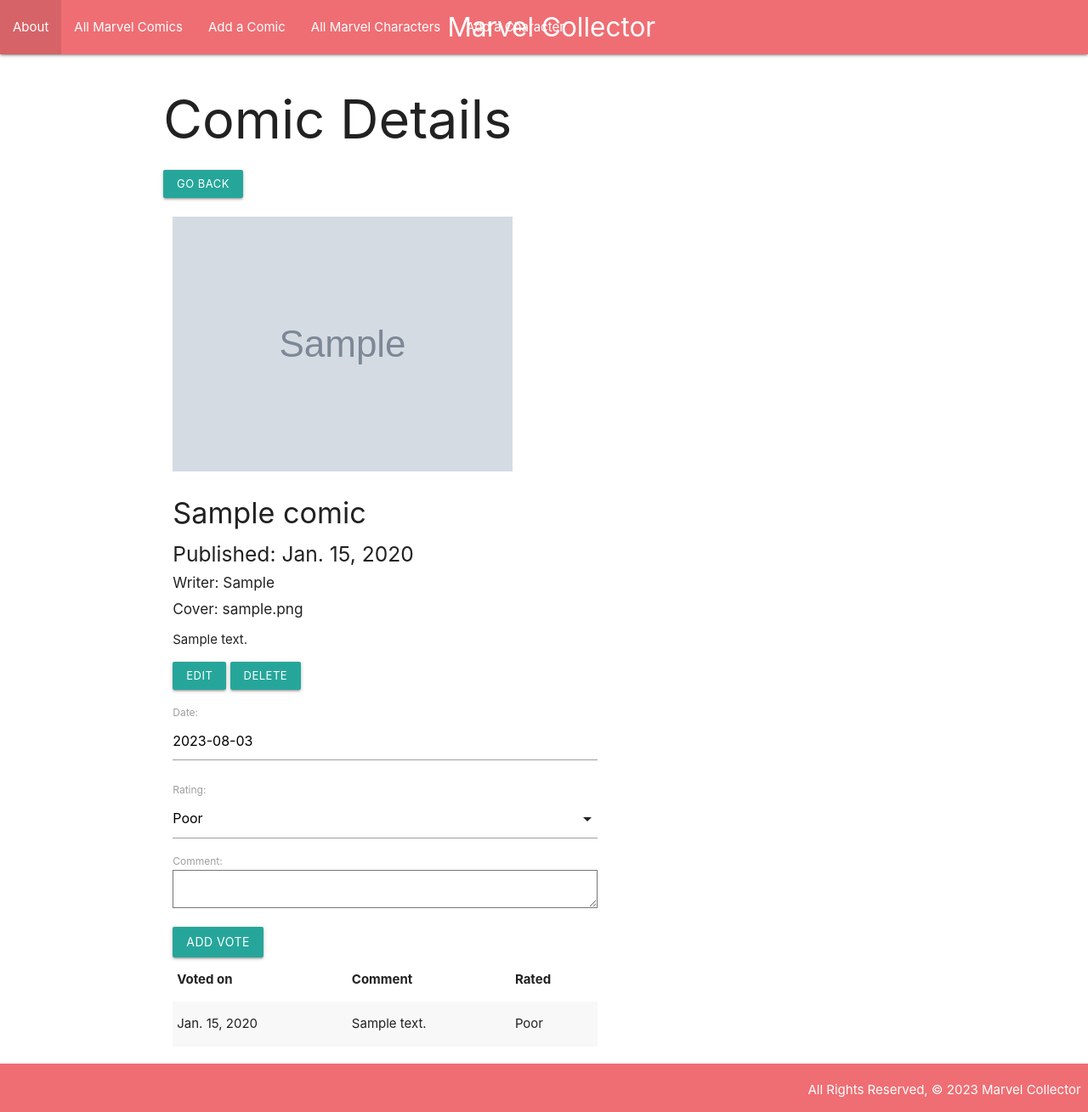
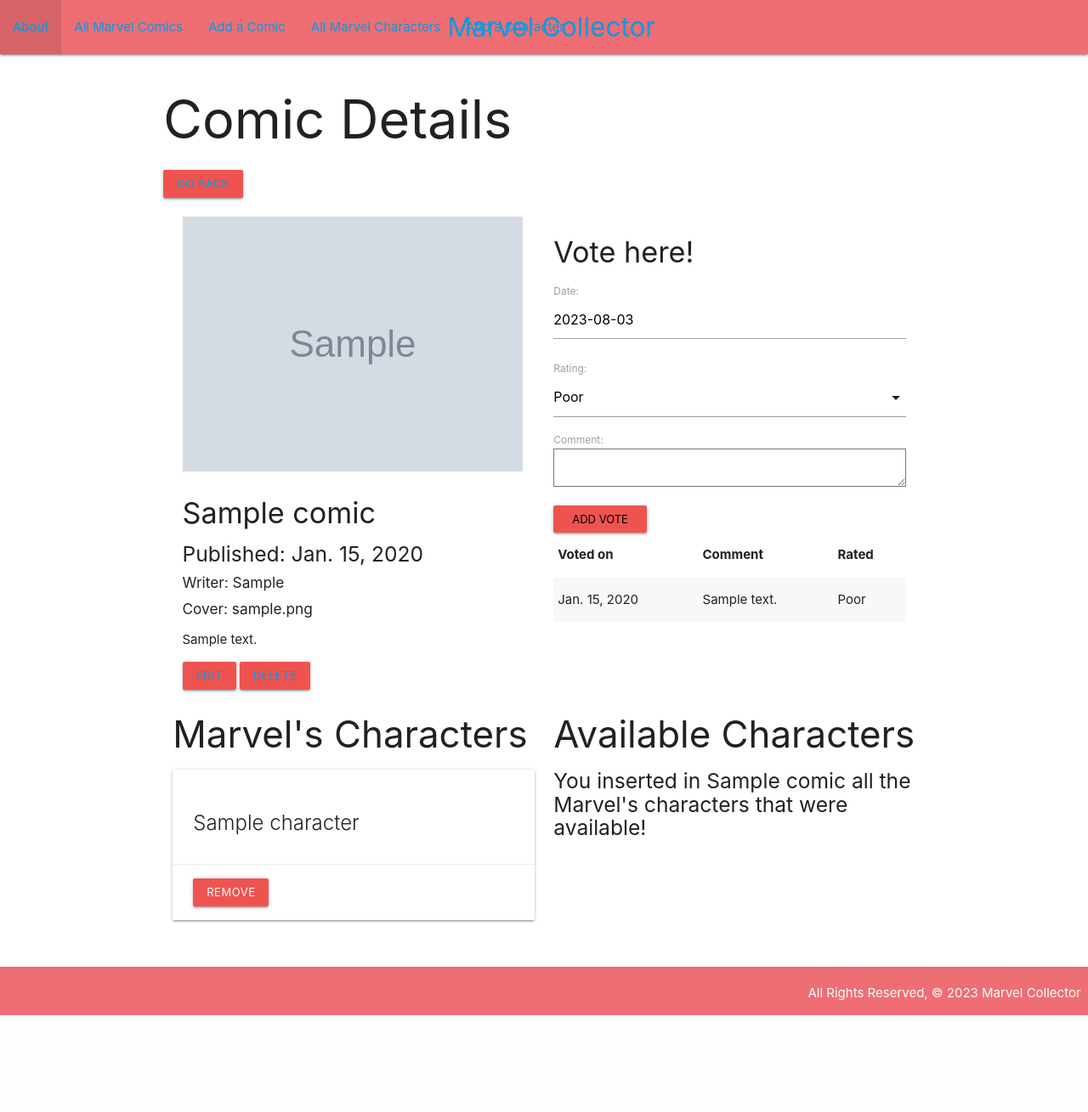
Before and after one commit to gellisun/marvel-collector, a Django app: page /comics/1/ in a window 1280 px wide. Shown: the whole page at 85% size. After the commit the page ends 1195 px from the top, so only its background shows below. Run offline with Django 4.2, Linux system fonts and the light colour scheme; tables that the repository leaves empty hold one stand-in row (values such as "Sample post"); grey boxes marked "Sample" are stand-in pictures.

Commit message:
add and remove associations between data entities (many:many)

```diff
--- a/marvelcollector/main_app/static/css/style.css
+++ b/marvelcollector/main_app/static/css/style.css
@@ -16,3 +16,7 @@
   span.card-title {
     background-color: rgba(0,0,0, 0.7);
   }
+
+a {
+  color: #039be5 !important;
+}
--- a/marvelcollector/main_app/templates/comics/detail.html
+++ b/marvelcollector/main_app/templates/comics/detail.html
@@ -4,9 +4,10 @@
 {% block content %}
 
 <h1>Comic Details</h1>
-<a class="waves-effect waves-light btn-small" href="/comics">Go Back</a><br><br>
+<a class="waves-effect waves-light btn-small red lighten-1" href="/comics">Go Back</a><br><br>
 <div class="row">
-  <div class="col s12 m7">
+  <div class="col s12">
+    <div class="col s6">
       <div class="card-medium">
         <div class="card-image">
           <img src="{{ comic.img_url }}">
@@ -19,15 +20,17 @@
           <p>{{ comic.description }}</p>
         </div>
         <div class="card-action">
-        <a class="waves-effect waves-light btn-small" href="{% url 'comics_update' comic.id %}">Edit</a>
-        <a class="waves-effect waves-light btn-small" href="{% url 'comics_delete' comic.id %}">Delete</a>
+          <a class="waves-effect waves-light btn-small red lighten-1" href="{% url 'comics_update' comic.id %}">Edit</a>
+          <a class="waves-effect waves-light btn-small red lighten-1" href="{% url 'comics_delete' comic.id %}">Delete</a>
         </div>
       </div>
-  <div class="">
+    </div>
+    <div class="col s6">
+      <h4>Vote here!</h4>
       <form action="{% url 'add_vote' comic.id %}" method="POST">
         {% csrf_token %}
         {{ vote_form.as_p }}
-      <input type="submit" class="btn" value="Add Vote">
+        <input class="waves-effect waves-light btn-small red lighten-1" type="submit" class="btn" value="Add Vote">
       </form>
       <table class="striped">
         <thead>
@@ -49,6 +52,53 @@
       </table>
     </div>
   </div>
+  <div class="row">
+    <div class="col s6">
+      <h3>Marvel's Characters</h3>
+      {% if comic.characters.count %}
+      {% for character in comic.characters.all %}
+      <div class="card">
+        <div class="card-content">
+          <h4 class="card-title">
+            {{ character.name }}
+          </h4>
+        </div>
+        <div class="card-action">
+          <form action="{% url 'unassoc_character' comic.id character.id %}" method="POST">
+            {% csrf_token %}
+            <button class="waves-effect waves-light btn-small red lighten-1" type="submit" class="btn">Remove</button>
+          </form>
+        </div>
+      </div>
+      {% endfor %}
+      {% else %}
+      <h5>No Characters Yet</h5>
+      {% endif %}
+    </div>
+    <div class="col s6">
+      <h3>Available Characters</h3>
+      {% if characters.count %}
+      {% for character in characters.all %}
+      <div class="card">
+        <div class="card-content">
+          <h4 class="card-title">
+            {{ character.name }}
+          </h4>
+        </div>
+        <div class="card-action">
+          <form action="{% url 'assoc_character' comic.id character.id %}" method="POST">
+            {% csrf_token %}
+            <button class="waves-effect waves-light btn-small red lighten-1" type="submit" class="btn">Add</button>
+          </form>
+        </div>
+      </div>
+      {% endfor %}
+      {% else %}
+      <h5> You inserted in {{comic.name}} all the Marvel's characters that were available!</h5>
+      {% endif %}
+    </div>
+  </div>
+
   <script>
     const dateEl = document.getElementById('id_date');
     M.Datepicker.init(dateEl, {
--- a/marvelcollector/main_app/templates/main_app/character_form.html
+++ b/marvelcollector/main_app/templates/main_app/character_form.html
@@ -12,6 +12,6 @@
     <table>
       {{ form.as_table }}
     </table>
-    <input type="submit" value="Submit!" class="btn">
+    <input class="waves-effect waves-light btn-small red lighten-1" type="submit" value="Submit!" class="btn">
   </form>
 {% endblock %}
--- a/marvelcollector/main_app/templates/main_app/character_list.html
+++ b/marvelcollector/main_app/templates/main_app/character_list.html
@@ -7,7 +7,7 @@
   <a href="{% url 'characters_detail' character.id %}">
     <div class="card">
         <div class="card-content">
-            <span class="card-title">{{ character.name }}</span>
+            <h4 class="card-title">{{ character.name }}</h4>
         </div>
     </div>
   </a>
--- a/marvelcollector/main_app/templates/main_app/comic_confirm_delete.html
+++ b/marvelcollector/main_app/templates/main_app/comic_confirm_delete.html
@@ -7,7 +7,7 @@
 
   <form action="" method="POST">
     {% csrf_token %}
-    <input type="submit" value="Yes - Delete!" class="btn">
-    <a href="{% url 'detail' comic.id %}">Cancel</a>
+    <input class="waves-effect waves-light btn-small red lighten-1" type="submit" value="Yes - Delete!" class="btn">
+    <a class="waves-effect waves-light btn-small red lighten-1" href="{% url 'detail' comic.id %}">Cancel</a>
   </form>
 {% endblock %}
--- a/marvelcollector/main_app/templates/main_app/comic_form.html
+++ b/marvelcollector/main_app/templates/main_app/comic_form.html
@@ -14,6 +14,6 @@
       <!-- Render the inputs inside of <tr>s & <td>s -->
       {{ form.as_table }}
     </table>
-    <input type="submit" value="Submit!" class="btn">
+    <input class="waves-effect waves-light btn-small red lighten-1" type="submit" value="Submit!" class="btn">
   </form>
 {% endblock %}
--- a/marvelcollector/main_app/urls.py
+++ b/marvelcollector/main_app/urls.py
@@ -10,6 +10,8 @@
     path('comics/<int:pk>/update/', views.ComicUpdate.as_view(), name='comics_update'),
     path('comics/<int:pk>/delete/', views.ComicDelete.as_view(), name='comics_delete'),
     path('comics/<int:comic_id>/add_vote/', views.add_vote, name='add_vote'),
+    path('comics/<int:comic_id>/assoc_character/<int:character_id>/', views.assoc_character, name='assoc_character'),
+    path('comics/<int:comic_id>/unassoc_character/<int:character_id>/', views.unassoc_character, name='unassoc_character'),
     path('characters/', views.CharacterList.as_view(), name='characters_index'),
     path('characters/<int:pk>/', views.CharacterDetail.as_view(), name='characters_detail'),
     path('characters/create/', views.CharacterCreate.as_view(), name='characters_create'),
--- a/marvelcollector/main_app/views.py
+++ b/marvelcollector/main_app/views.py
@@ -16,8 +16,11 @@
 
 def comics_detail(request, comic_id):
     comic = Comic.objects.get(id=comic_id)
+    id_list = comic.characters.all().values_list('id')
+    characters_comic_doesnt_have = Character.objects.exclude(id__in=id_list)
+
     vote_form = VoteForm()
-    return render(request, 'comics/detail.html', {'comic': comic, 'vote_form': vote_form})
+    return render(request, 'comics/detail.html', {'comic': comic, 'vote_form': vote_form, 'characters': characters_comic_doesnt_have})
 
 def add_vote(request, comic_id):
     form = VoteForm(request.POST)
@@ -29,7 +32,7 @@
 
 class ComicCreate(CreateView):
     model = Comic
-    fields = '__all__'
+    fields = ['name', 'published', 'writer', 'penciler', 'cover', 'img_url', 'description']
 
 class ComicUpdate(UpdateView):
     model = Comic
@@ -56,3 +59,11 @@
 class CharacterDelete(DeleteView):
   model = Character
   success_url = '/characters'
+
+def assoc_character(request, comic_id, character_id):
+   Comic.objects.get(id=comic_id).characters.add(character_id)
+   return redirect('detail', comic_id=comic_id)
+
+def unassoc_character(request, comic_id, character_id):
+   Comic.objects.get(id=comic_id).characters.remove(character_id)
+   return redirect('detail', comic_id=comic_id)
```
Lines whose indentation alone changed are shown as unchanged.
